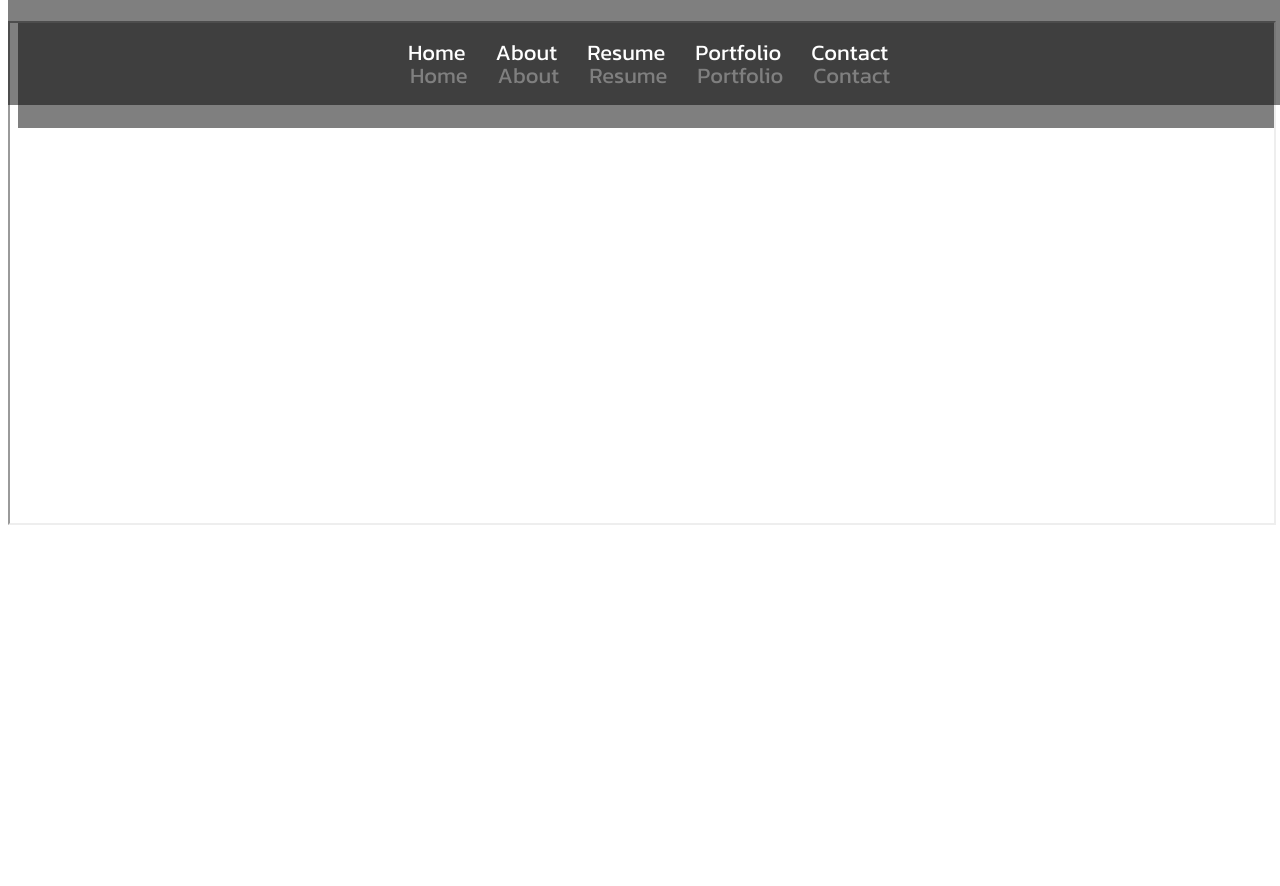
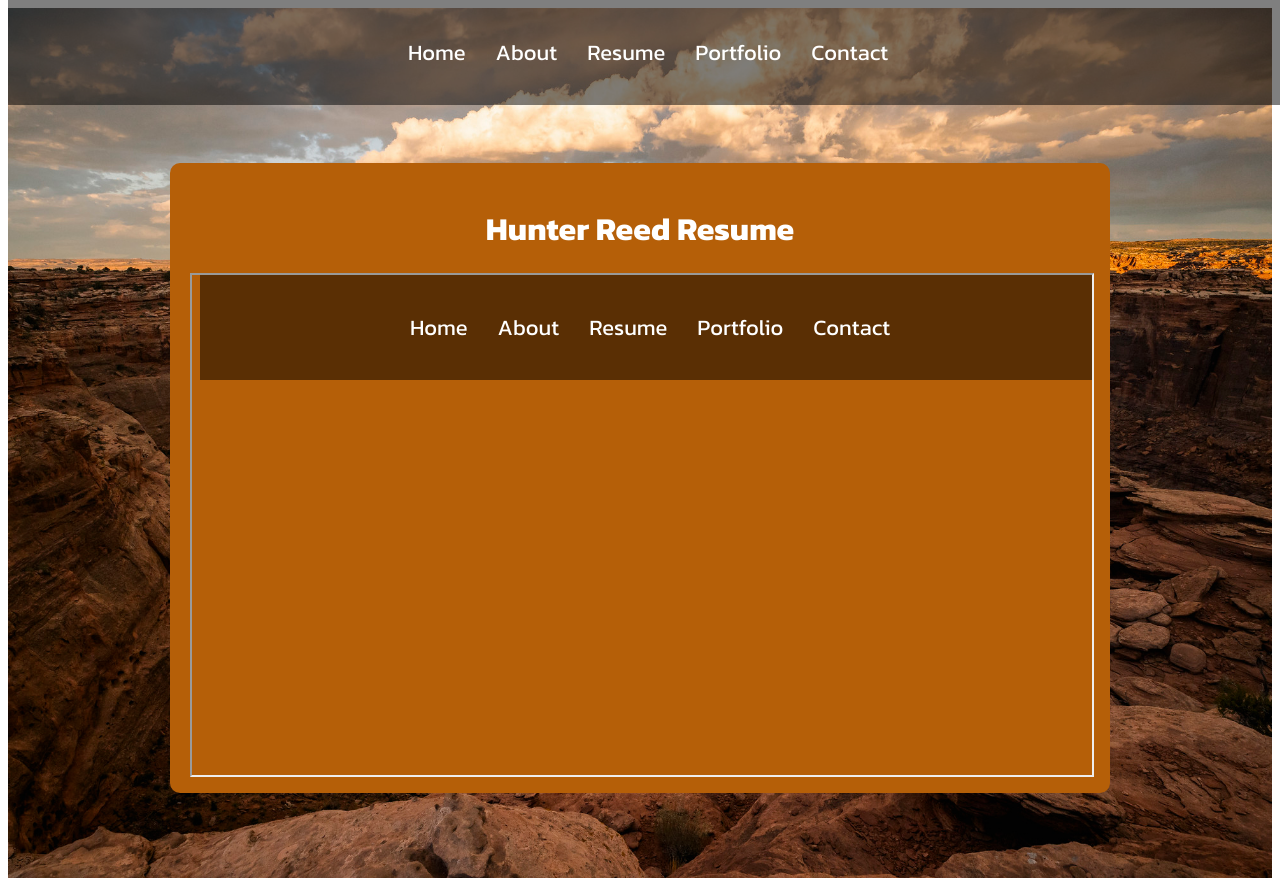
Before and after one commit to huntrreed/react-portfolio, a React (Vite) app: page /resume in a window 1280 px wide. Before the commit the page ends 800 px from the top, so only its background shows below. Built offline with nearby package versions, Linux system fonts and the light colour scheme.

Commit message:
resume page reformatted

```diff
--- /dev/null
+++ b/src/assets/css/Resume.css
@@ -0,0 +1,38 @@
+/* src/pages/Resume.css */
+.resume-page {
+    text-align: center;
+    color: white;
+    background: url('../image-1.jpg') no-repeat center center fixed;
+    background-size: cover;
+    height: 100vh;
+    display: flex;
+    flex-direction: column;
+    justify-content: center;
+    align-items: center;
+    padding-top: 70px; /* Ensure this matches the header height */
+  }
+
+  .resume-content {
+    background: #b55f08;
+    padding: 20px;
+    border-radius: 10px;
+    width: 75%;
+    max-width: 900px;
+    margin: auto;
+    display: flex;
+    flex-direction: column;
+    justify-content: center;
+    align-items: center;
+  }
+
+  .resume-title {
+    font-size: 2rem;
+    margin-bottom: 20px;
+    color: white;
+  }
+
+  .resume-iframe {
+    width: 100%;
+    height: 500px;
+    border: none;
+  }
--- a/src/pages/resume.jsx
+++ b/src/pages/resume.jsx
@@ -1,12 +1,23 @@
+// src/pages/Resume.js
+import React from 'react';
+import '../assets/css/Resume.css';
+
 const Resume = () => {
-    return (
-      <div className="resumeContent">
-        <h1 className="resume"></h1>
-        <div className="resumeImage">
-          <iframe src="../public/pdf/HunterReedResume.pdf" width="100%" height="500px"/>
+  return (
+    <div className="resume-page">
+      <div className="resume-content">
+        <h1 className="resume-title">Hunter Reed Resume</h1>
+        <div className="resume-iframe">
+          <iframe
+            src="../public/pdf/HunterReedResume.pdf"
+            width="100%"
+            height="500px"
+            title="Hunter Reed Resume"
+          />
         </div>
       </div>
-    );
-  };
+    </div>
+  );
+};
 
-  export default Resume;
+export default Resume;
```
